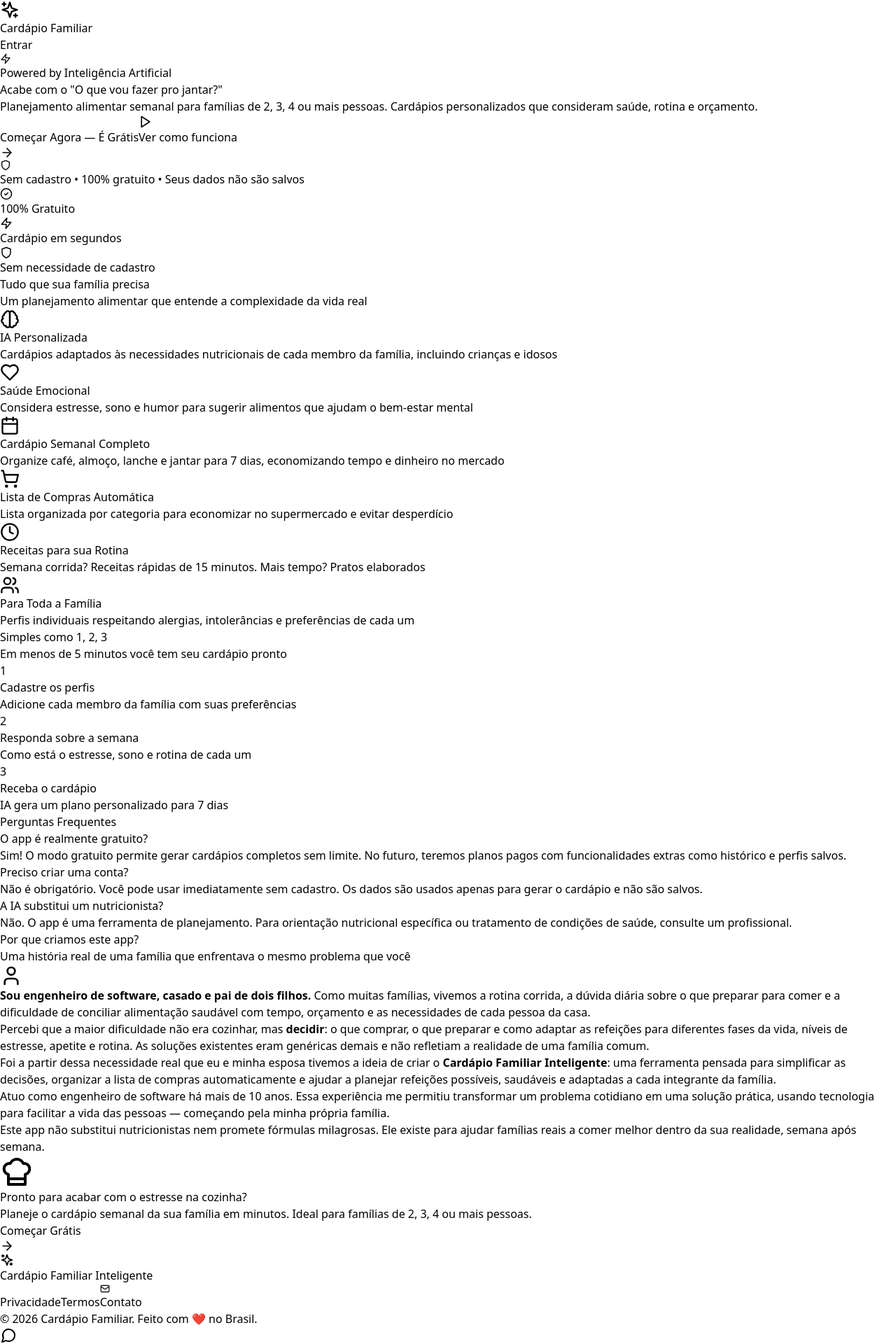
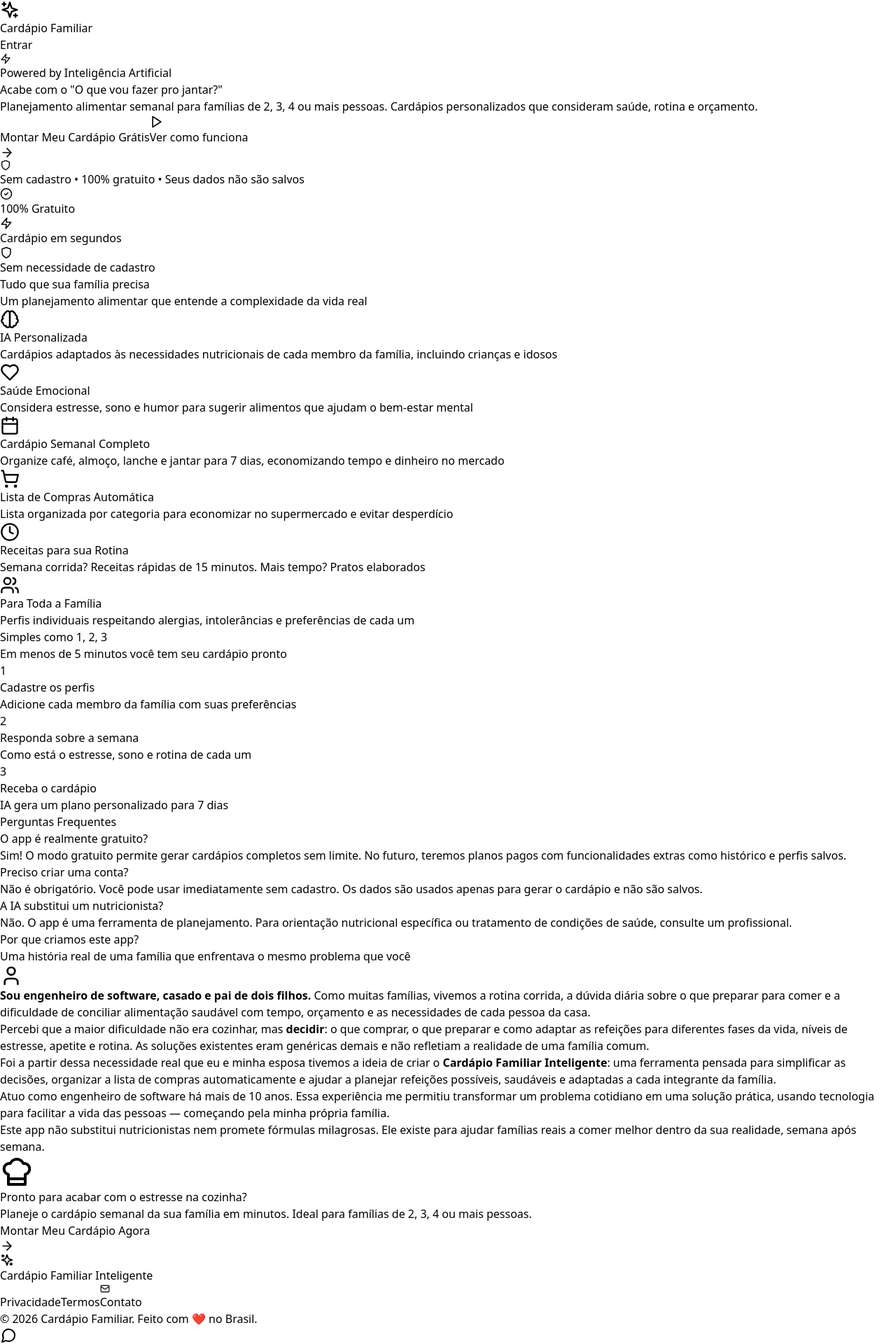
Before and after one commit to awernek/cardapio-familiar-inteligente, a React (Vite) app: page / in a window 1280 px wide. Shown: the top 1920 px of the page at 70% size. Built offline with nearby package versions, Linux system fonts and the light colour scheme; no server answers.

Commit message:
UX: melhora micro-copy dos CTAs com verbos de acao (Montar Meu Cardapio)

```diff
--- a/src/components/LandingPage.jsx
+++ b/src/components/LandingPage.jsx
@@ -166,7 +166,7 @@ export const LandingPage = ({ onStartTrial, onLogin }) => {
               onClick={onStartTrial}
               className="inline-flex items-center justify-center gap-2 bg-green-600 text-white px-8 py-4 rounded-xl font-semibold text-lg hover:bg-green-700 transition-all hover:scale-105 shadow-lg shadow-green-200"
             >
-              Começar Agora — É Grátis
+              Montar Meu Cardápio Grátis
               <ArrowRight size={20} />
             </button>
             <button
@@ -345,7 +345,7 @@ export const LandingPage = ({ onStartTrial, onLogin }) => {
             onClick={onStartTrial}
             className="inline-flex items-center justify-center gap-2 bg-white text-green-700 px-8 py-4 rounded-xl font-semibold text-lg hover:bg-gray-100 transition-colors"
           >
-            Começar Grátis
+            Montar Meu Cardápio Agora
             <ArrowRight size={20} />
           </button>
         </div>
```
